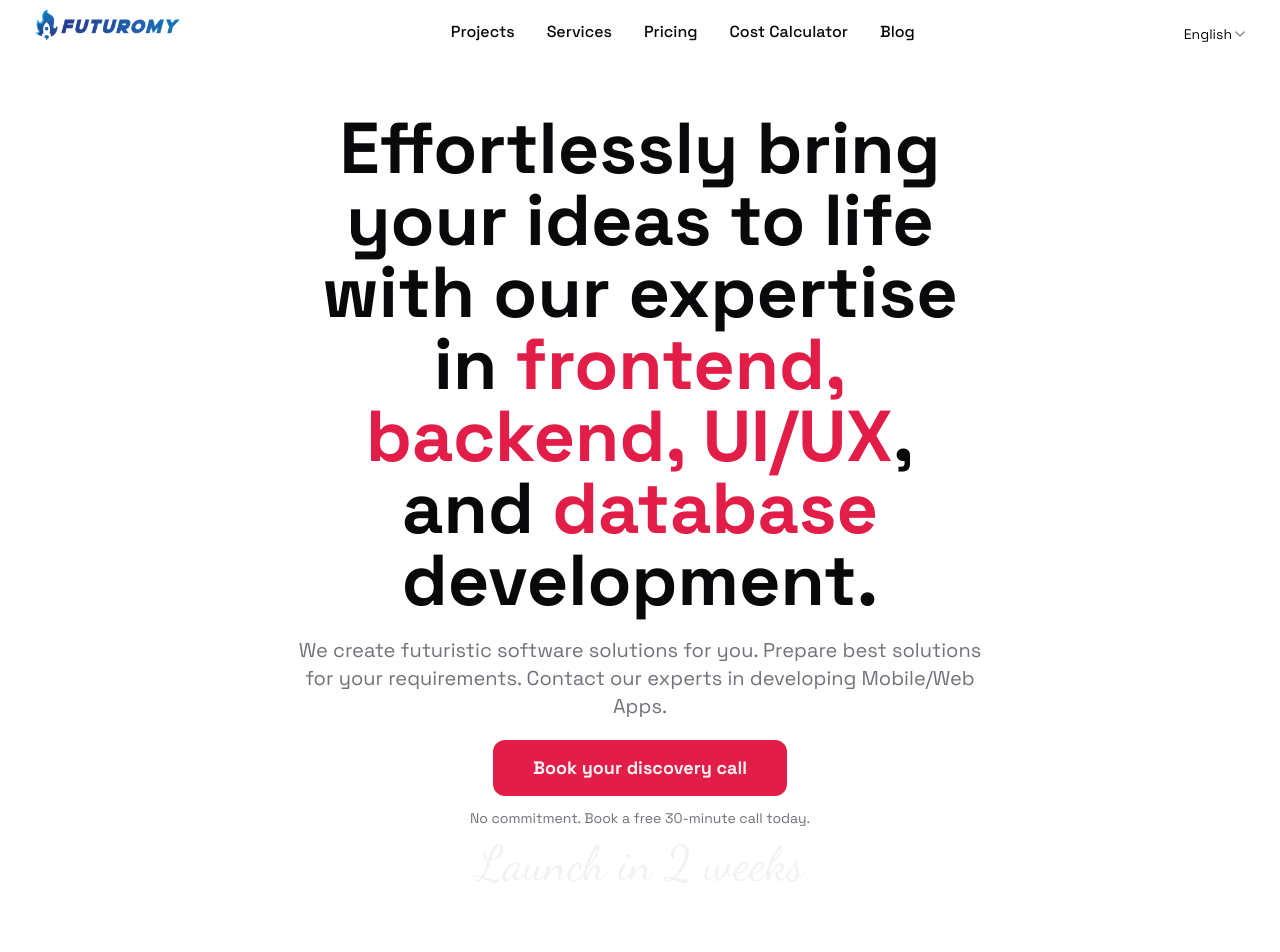
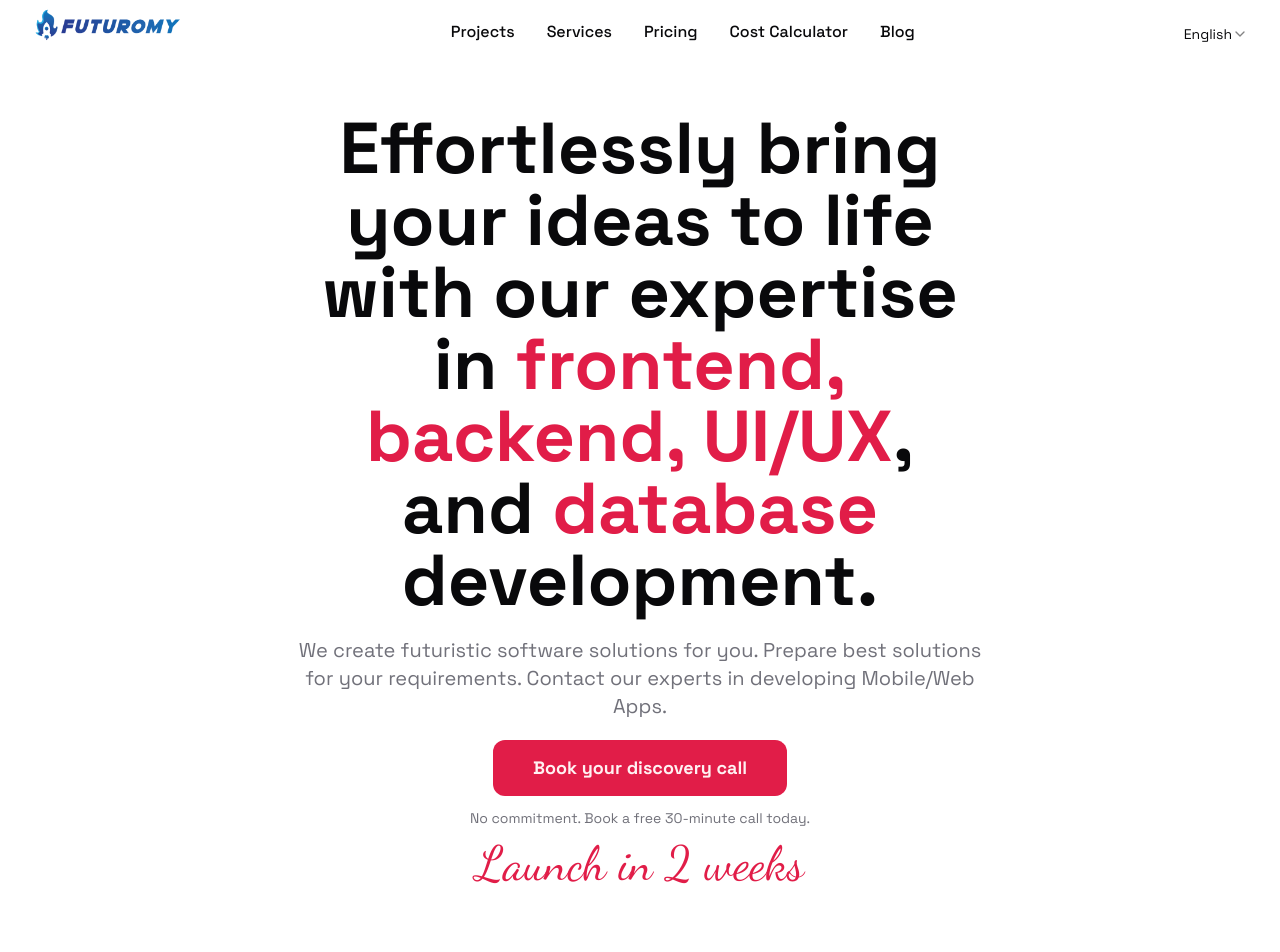
Before and after one commit to Alicansan/futuromy_w_payload, a Next.js app: page /en in a window 1280 px wide. Shown: the top 952 px of the page. Built offline with nearby package versions, Linux system fonts and the light colour scheme.

Commit message:
translation

```diff
--- a/messages/tr.json
+++ b/messages/tr.json
@@ -18,7 +18,9 @@
       "after": " geliştirme konusundaki uzmanlığımızdan yararlanın."
     },
     "subtitle": "Sizler için geleceğe yönelik yazılım çözümleri üretiyoruz. Gereksinimlerinize en uygun çözümleri hazırlıyoruz. Mobil/Web Uygulamaları geliştirme konusunda uzmanlarımızla iletişime geçin.",
-    "buttonText": "Bize Ulaşın"
+    "buttonText": "Bize Ulaşın",
+    "noCommitment": "No commitment. Book a free 30-minute call today.",
+    "launch": "Launch in 2 weeks"
   },
   "Comparison": {
     "miniTitle": "MVPS ARE EXPENSIVE (and hard to plan)",
--- a/src/components/common/HeroSection.tsx
+++ b/src/components/common/HeroSection.tsx
@@ -7,7 +7,7 @@ const HeroSection = () => {
   const t = useTranslations('HeroSection');
 
   return (
-    <div className="container mx-auto flex max-w-7xl flex-col items-center py-12 text-center">
+    <div className="mx-auto flex max-w-7xl flex-col items-center py-12 text-center">
       <h1 className="mx-auto text-2xl font-black sm:text-3xl md:w-[50vw] md:text-5xl lg:text-7xl">
         {t('title.before')}
         <span className="text-primary">{t('title.highlight1')}</span>
@@ -29,7 +29,7 @@ const HeroSection = () => {
         <p className="text-base font-semibold md:text-lg">{t('buttonText')}</p>
       </Button>
       <p className="p-3 text-sm text-muted-foreground"> {t('noCommitment')} </p>
-      <p className="font-dancingScript text-5xl text-popover">
+      <p className="font-dancingScript text-5xl text-primary">
         {' '}
         {t('launch')}{' '}
       </p>
--- a/src/components/common/Projects.tsx
+++ b/src/components/common/Projects.tsx
@@ -12,7 +12,7 @@ const Projects = () => {
   return (
     <div
       id="projects"
-      className="container mx-auto flex max-w-7xl flex-col items-center py-12 text-center"
+      className="mx-auto flex max-w-7xl flex-col items-center py-12 text-center"
     >
       <div className="mx-auto grid grid-cols-1 py-12 md:grid-cols-2 lg:grid-cols-3">
         {placeholdup.map((item, index) => (
```
